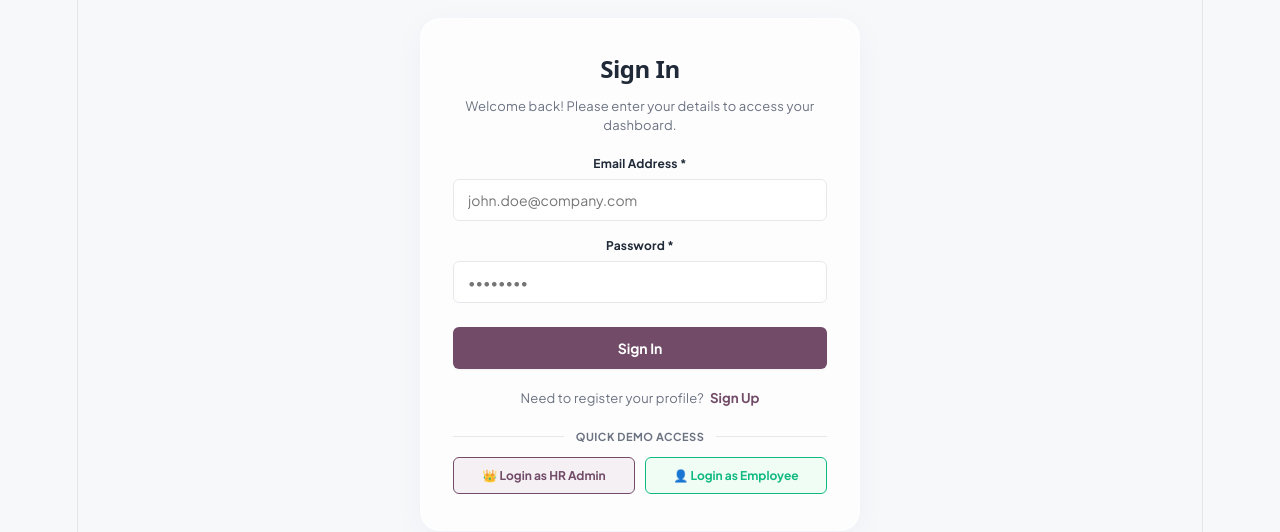
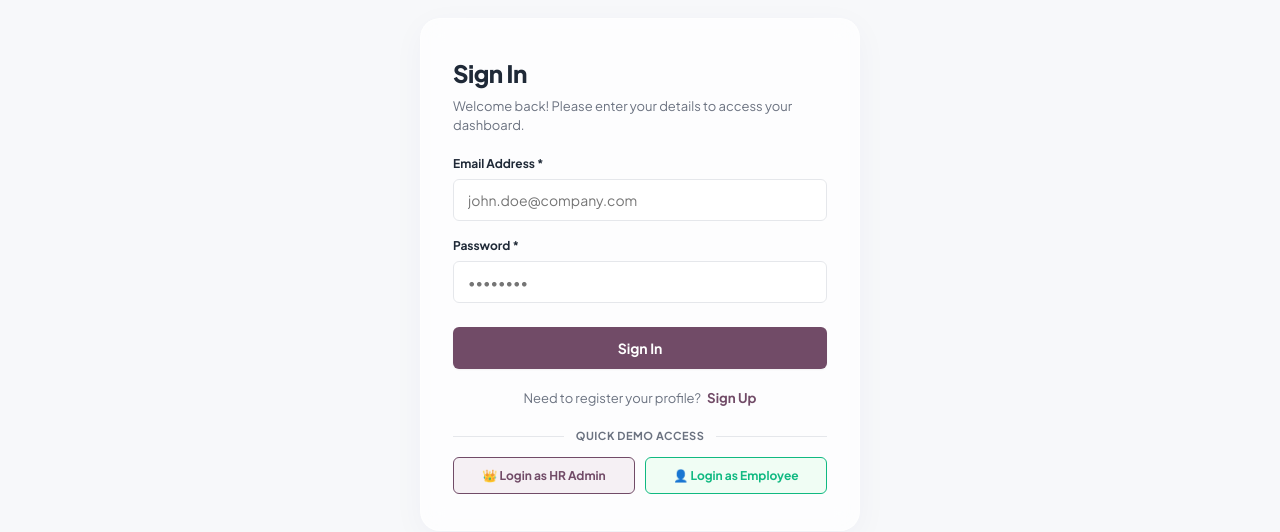
Before and after one commit to sidharth756/odoo-hackathon-Dijkstra, a React (Vite) app: page / in a window 1280 px wide. Shown: the part 126-658 px from the top of the page. Built offline with nearby package versions, Linux system fonts and the light colour scheme.

Commit message:
Fix CSS flaws: nuke Vite default index.css root constraint, fix avatar initials stripping parens, full-width layout

```diff
--- a/src/components/EmployeeCard.jsx
+++ b/src/components/EmployeeCard.jsx
@@ -20,13 +20,13 @@ export default function EmployeeCard({ employee }) {
     }
   };
 
-  // Get initials for profile picture placeholder
+  // Get initials — strip non-alpha chars (handles names like "Sidharth (Admin)")
   const getInitials = () => {
-    const nameParts = employee.name.split(' ');
-    if (nameParts.length >= 2) {
-      return (nameParts[0][0] + nameParts[nameParts.length - 1][0]).toUpperCase();
-    }
-    return employee.name.substring(0, 2).toUpperCase();
+    const cleanName = employee.name.replace(/[^a-zA-Z ]/g, '').trim();
+    const parts = cleanName.split(/\s+/).filter(Boolean);
+    if (parts.length >= 2) return (parts[0][0] + parts[parts.length - 1][0]).toUpperCase();
+    if (parts.length === 1) return parts[0].substring(0, 2).toUpperCase();
+    return 'EM';
   };
 
   const handleCardClick = () => {
--- a/src/components/Navbar.jsx
+++ b/src/components/Navbar.jsx
@@ -21,13 +21,13 @@ export default function Navbar() {
 
   if (!currentUser) return null;
 
-  // Render user initials if no avatar is provided
+  // Render user initials — strip non-alpha chars (handles "Sidharth (Admin)")
   const getInitials = () => {
-    const nameParts = currentUser.name.split(' ');
-    if (nameParts.length >= 2) {
-      return (nameParts[0][0] + nameParts[nameParts.length - 1][0]).toUpperCase();
-    }
-    return currentUser.name.substring(0, 2).toUpperCase();
+    const cleanName = currentUser.name.replace(/[^a-zA-Z ]/g, '').trim();
+    const parts = cleanName.split(/\s+/).filter(Boolean);
+    if (parts.length >= 2) return (parts[0][0] + parts[parts.length - 1][0]).toUpperCase();
+    if (parts.length === 1) return parts[0].substring(0, 2).toUpperCase();
+    return 'ME';
   };
 
   return (
--- a/src/index.css
+++ b/src/index.css
@@ -1,111 +1,25 @@
-:root {
-  --text: #6b6375;
-  --text-h: #08060d;
-  --bg: #fff;
-  --border: #e5e4e7;
-  --code-bg: #f4f3ec;
-  --accent: #aa3bff;
-  --accent-bg: rgba(170, 59, 255, 0.1);
-  --accent-border: rgba(170, 59, 255, 0.5);
-  --social-bg: rgba(244, 243, 236, 0.5);
-  --shadow:
-    rgba(0, 0, 0, 0.1) 0 10px 15px -3px, rgba(0, 0, 0, 0.05) 0 4px 6px -2px;
+/* index.css — Dayflow HRMS base reset
+   All design tokens and component styles live in src/styles/global.css
+   This file only ensures the root container fills the full viewport. */
 
-  --sans: system-ui, 'Segoe UI', Roboto, sans-serif;
-  --heading: system-ui, 'Segoe UI', Roboto, sans-serif;
-  --mono: ui-monospace, Consolas, monospace;
-
-  font: 18px/145% var(--sans);
-  letter-spacing: 0.18px;
-  color-scheme: light dark;
-  color: var(--text);
-  background: var(--bg);
-  font-synthesis: none;
-  text-rendering: optimizeLegibility;
-  -webkit-font-smoothing: antialiased;
-  -moz-osx-font-smoothing: grayscale;
-
-  @media (max-width: 1024px) {
-    font-size: 16px;
-  }
+*,
+*::before,
+*::after {
+  box-sizing: border-box;
+  margin: 0;
+  padding: 0;
 }
 
-@media (prefers-color-scheme: dark) {
-  :root {
-    --text: #9ca3af;
-    --text-h: #f3f4f6;
-    --bg: #16171d;
-    --border: #2e303a;
-    --code-bg: #1f2028;
-    --accent: #c084fc;
-    --accent-bg: rgba(192, 132, 252, 0.15);
-    --accent-border: rgba(192, 132, 252, 0.5);
-    --social-bg: rgba(47, 48, 58, 0.5);
-    --shadow:
-      rgba(0, 0, 0, 0.4) 0 10px 15px -3px, rgba(0, 0, 0, 0.25) 0 4px 6px -2px;
-  }
-
-  #social .button-icon {
-    filter: invert(1) brightness(2);
-  }
-}
-
+html,
 body {
-  margin: 0;
+  width: 100%;
+  height: 100%;
+  overflow-x: hidden;
 }
 
 #root {
-  width: 1126px;
-  max-width: 100%;
-  margin: 0 auto;
-  text-align: center;
-  border-inline: 1px solid var(--border);
-  min-height: 100svh;
+  width: 100%;
+  min-height: 100vh;
   display: flex;
   flex-direction: column;
-  box-sizing: border-box;
 }
-
-h1,
-h2 {
-  font-family: var(--heading);
-  font-weight: 500;
-  color: var(--text-h);
-}
-
-h1 {
-  font-size: 56px;
-  letter-spacing: -1.68px;
-  margin: 32px 0;
-  @media (max-width: 1024px) {
-    font-size: 36px;
-    margin: 20px 0;
-  }
-}
-h2 {
-  font-size: 24px;
-  line-height: 118%;
-  letter-spacing: -0.24px;
-  margin: 0 0 8px;
-  @media (max-width: 1024px) {
-    font-size: 20px;
-  }
-}
-p {
-  margin: 0;
-}
-
-code,
-.counter {
-  font-family: var(--mono);
-  display: inline-flex;
-  border-radius: 4px;
-  color: var(--text-h);
-}
-
-code {
-  font-size: 15px;
-  line-height: 135%;
-  padding: 4px 8px;
-  background: var(--code-bg);
-}
--- a/src/pages/Profile.jsx
+++ b/src/pages/Profile.jsx
@@ -70,11 +70,11 @@ export default function Profile() {
   };
 
   const getInitials = () => {
-    const nameParts = employee.name.split(' ');
-    if (nameParts.length >= 2) {
-      return (nameParts[0][0] + nameParts[nameParts.length - 1][0]).toUpperCase();
-    }
-    return employee.name.substring(0, 2).toUpperCase();
+    const cleanName = employee.name.replace(/[^a-zA-Z ]/g, '').trim();
+    const parts = cleanName.split(/\s+/).filter(Boolean);
+    if (parts.length >= 2) return (parts[0][0] + parts[parts.length - 1][0]).toUpperCase();
+    if (parts.length === 1) return parts[0].substring(0, 2).toUpperCase();
+    return 'ME';
   };
 
   const renderActiveTab = () => {
```
